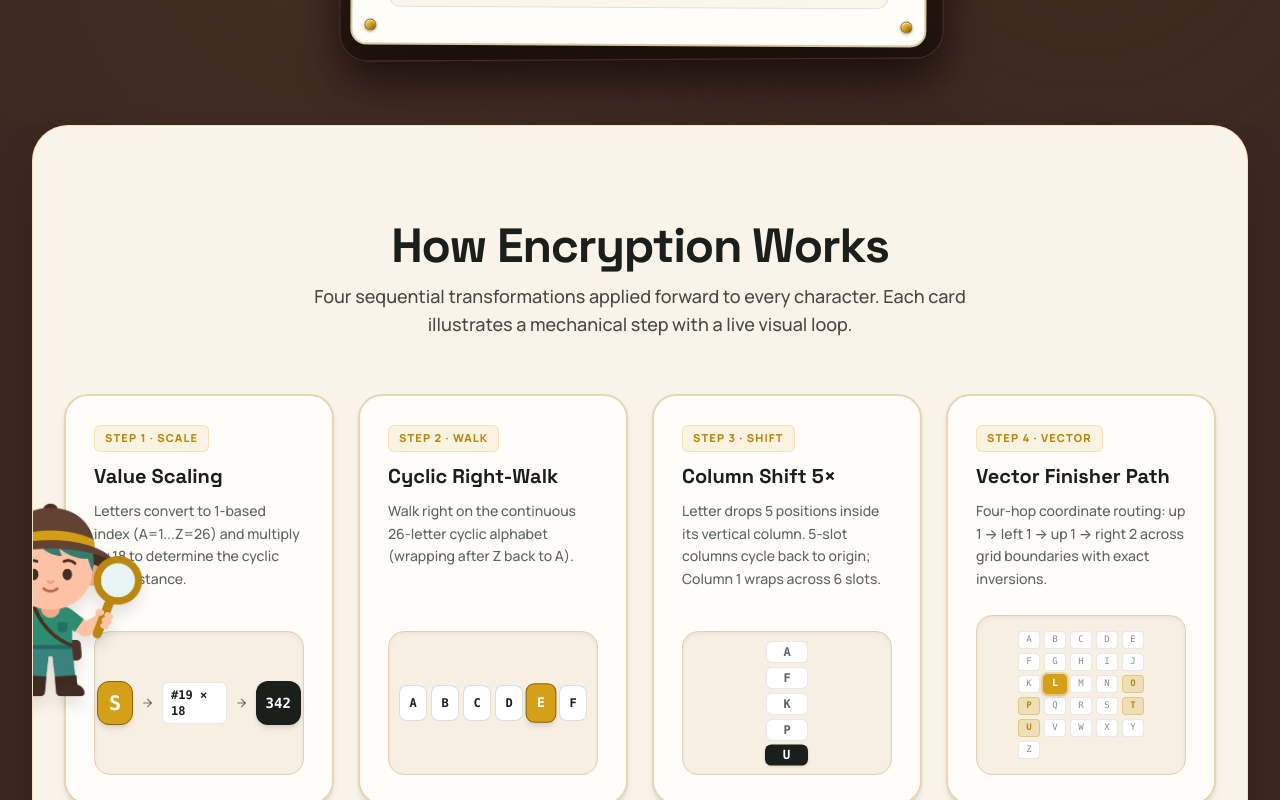
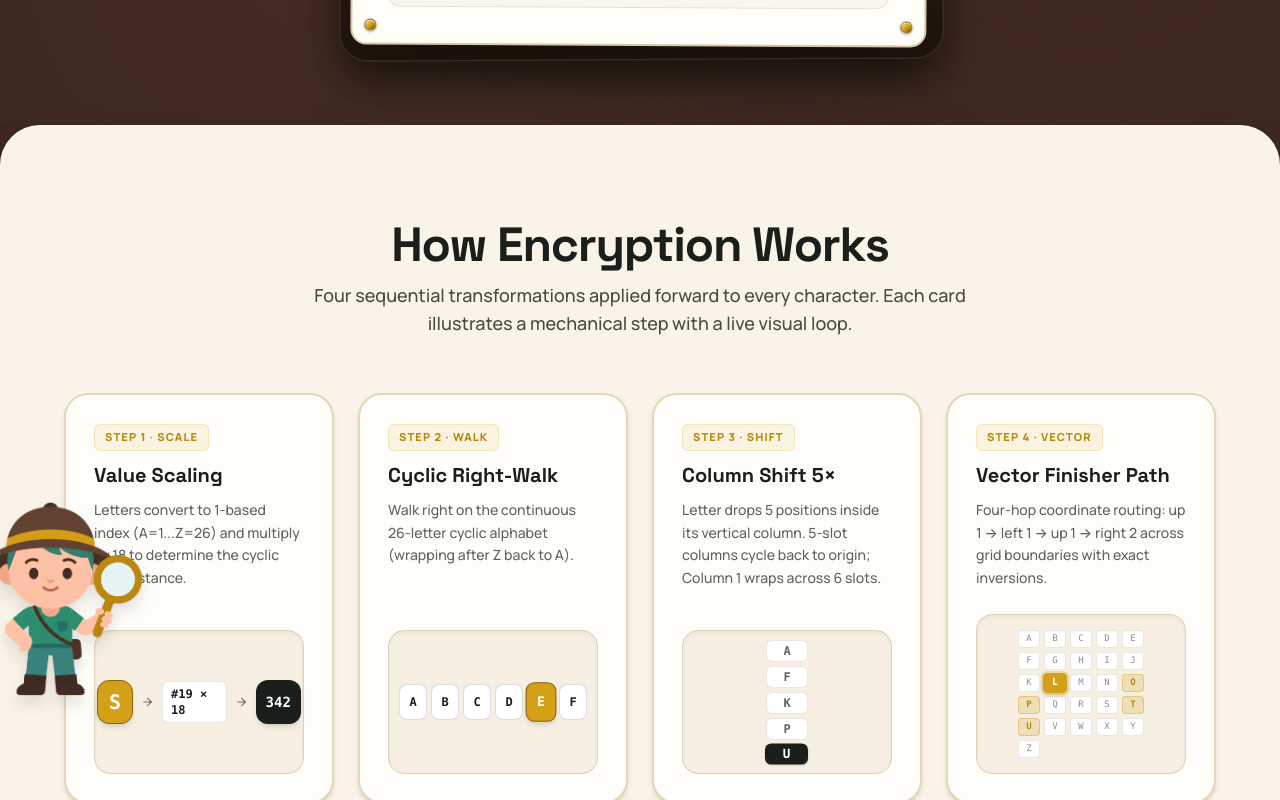
Before and after one commit to Dukeabaddon/Enigma-Isle, a React (Vite) app: page / in a window 1280 px wide. Shown: the part 1880-2680 px from the top of the page. Built offline with nearby package versions, Linux system fonts and the light colour scheme.

Commit message:
feat(journey): make s3 100% width with rounded-t corners on dirt, remove extra brown wrapper/wave (moat 104, 105)

```diff
--- a/src/components/journey/StepCards.tsx
+++ b/src/components/journey/StepCards.tsx
@@ -32,13 +32,12 @@ export default function StepCards() {
   const dropStep = tick % 5;
 
   return (
-    <div className="w-full">
-      {/* S3 — How Encryption Works on Dirt Ground (Moat a8d1d1a2) */}
-      <div className="w-full bg-[#3c2820] px-3 sm:px-6 lg:px-8 pb-10 sm:pb-16 relative">
-        <section
-          id="encrypt-journey"
-          className="relative bg-[#FAF4E8] text-ink pt-16 sm:pt-24 pb-20 sm:pb-28 px-4 sm:px-6 scroll-mt-20 overflow-hidden rounded-3xl sm:rounded-[36px] shadow-2xl border border-[#D4A017]/20"
-        >
+    <div className="w-full bg-[#3c2820]">
+      {/* S3 — How Encryption Works (100% screen width, rounded-t corners on dirt - Moat 04b0bae8 & bb6c8989) */}
+      <section
+        id="encrypt-journey"
+        className="relative w-full bg-[#FAF4E8] text-ink pt-16 sm:pt-24 pb-20 sm:pb-28 px-4 sm:px-6 scroll-mt-20 overflow-hidden rounded-t-3xl sm:rounded-t-[40px] shadow-2xl"
+      >
           <div className="max-w-6xl mx-auto relative z-10">
             {/* Simplified Centered Header (Tasks 5 & 6) */}
             <div className="text-center max-w-2xl mx-auto mb-14 space-y-3">
@@ -239,9 +238,7 @@ export default function StepCards() {
           </div>
         </div>
 
-        </section>
-
-        {/* Organic Coastal River Transition from Dirt Ground into Mint Decryption Chambers (Moat fab8251a) */}
+        {/* Organic Coastal River Transition into Mint Decryption Chambers (Moat fab8251a) */}
         <div className="absolute bottom-0 inset-x-0 w-full overflow-hidden leading-none pointer-events-none z-10 -mb-1">
           <svg
             className="w-full h-8 sm:h-14 text-[#EDF5F1]"
@@ -252,7 +249,7 @@ export default function StepCards() {
             <path d="M0,0 C200,80 400,-20 600,50 C800,120 1000,20 1200,60 L1200,120 L0,120 Z" />
           </svg>
         </div>
-      </div>
+      </section>
 
       {/* S4 — How Decryption Works (Tasks 13, 14, 15, 16, 17, 18) */}
       <section
```
